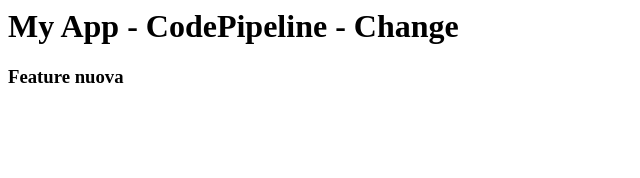
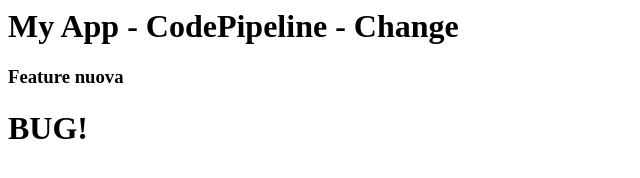
Before and after one commit to wdalmut/workshop-pipeline, a plain HTML site: page code/index.html in a window 1280 px wide. Shown: the whole page, without its empty margins (0-640 px from the left). Drawn offline with Linux system fonts and the light colour scheme.

Commit message:
Aggiunto bug per la reject

```diff
--- a/code/index.html
+++ b/code/index.html
@@ -1,3 +1,5 @@
 
 <h1>My App - CodePipeline - Change</h1>
 <h3>Feature nuova</h3>
+
+<h1>BUG!</h1>
```
